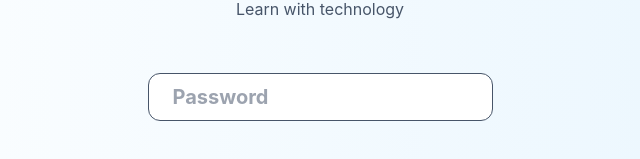
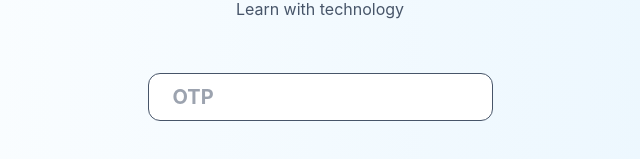
Before and after one commit to Srivastava57Harsh/Edtech, a Next.js app in the folder client/: page /login in a window 1280 px wide. Both pictures are taken after typing "5" into the empty fields and a click on the button "Get OTP". Shown: the part 325-484 px from the top of the page, without its empty margins (320-960 px from the left). Built offline with nearby package versions, Linux system fonts and the light colour scheme.

Commit message:
🐛 minor fix

```diff
--- a/client/pages/login.tsx
+++ b/client/pages/login.tsx
@@ -9,7 +9,7 @@ const loginPage: NextPage = () => {
       event.preventDefault();
       const formData = {
         email: (event.currentTarget.elements[0] as HTMLInputElement).value,
-        password: (event.currentTarget.elements[1] as HTMLInputElement).value,
+        otp: (event.currentTarget.elements[1] as HTMLInputElement).value,
       };
       //await validation(formData, loginSchema);
 
@@ -61,10 +61,10 @@ const loginPage: NextPage = () => {
                           bg-dark-background active:border-primary focus:text-primary-orange rounded-xl h-12 min-w-[14px]
                            focus:outline-none focus:border-primary
                           focus:ring-1 focus:ring-primary focus:bg-elevated"
-        type="password"
-        name="password"
-        id="password"
-        placeholder="Password"
+        type="number"
+        name="OTP"
+        id="otp"
+        placeholder="OTP"
       />
       <button
         className="mt-10 rounded-xl bg-primary min-w-[150px] text-xl
```
